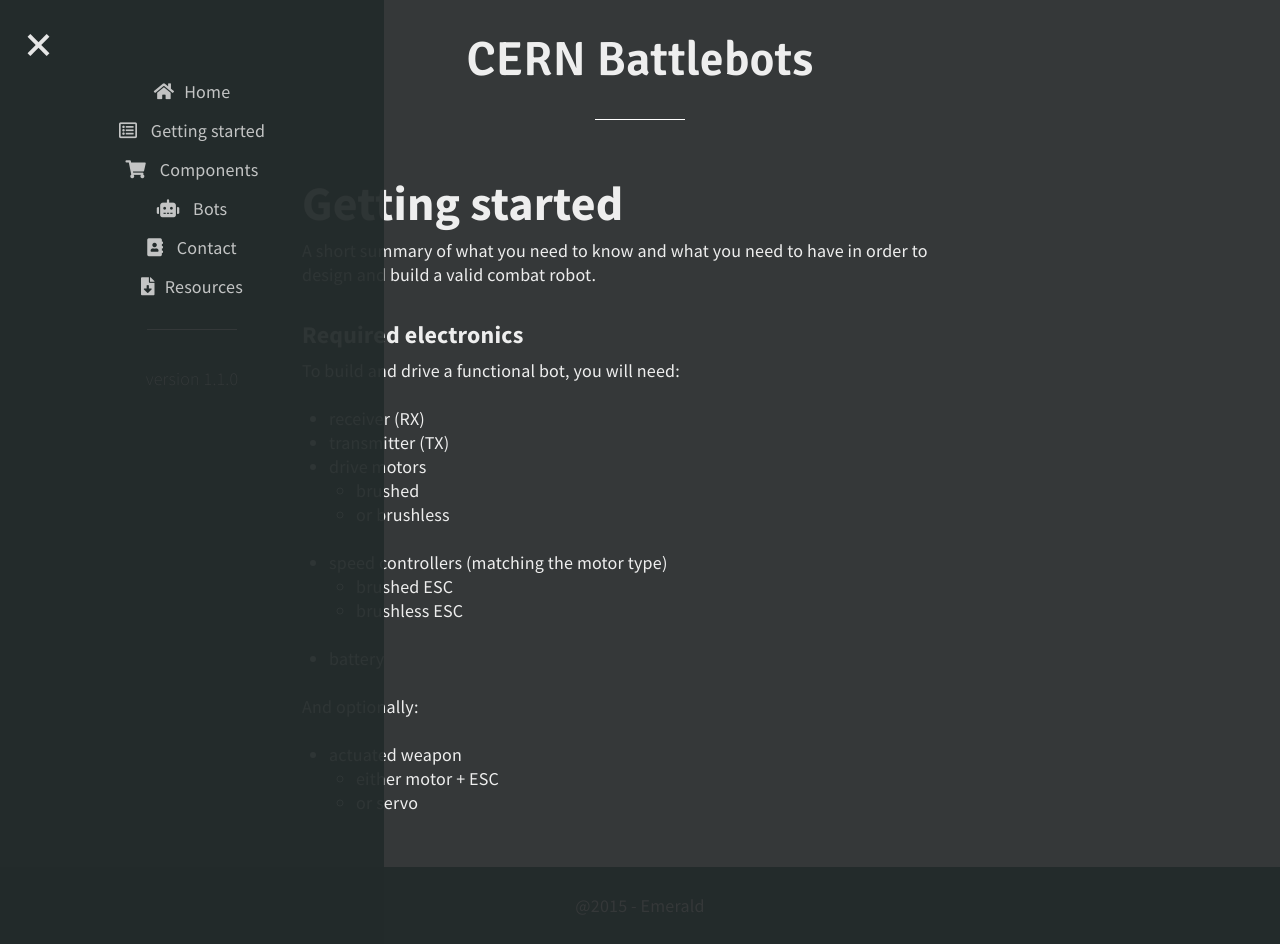
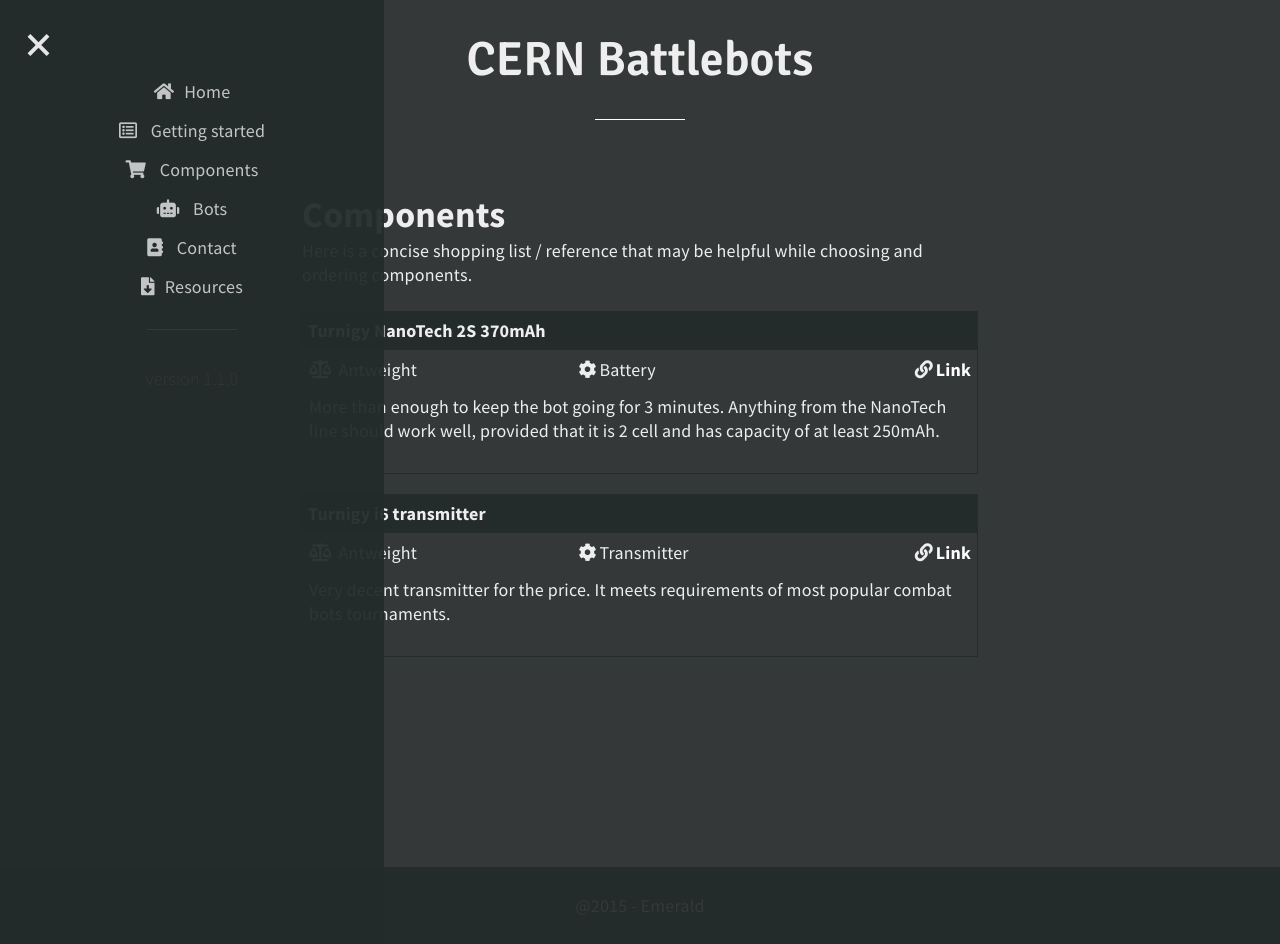
Before and after one commit to Styku/cern-battlebots, a Jekyll site: the page built from components.html, in a window 1280 px wide and 944 px high. Built offline with Jekyll 4.4.1, drawn with Linux system fonts in a browser that asks for light colours; nearby versions of some CDN libraries.

Commit message:
added components listing

```diff
--- a/_config.yml
+++ b/_config.yml
@@ -42,3 +42,6 @@
   bots:
     output: true
     permalink: /bots/:path/
+  parts:
+    output: true
+    permalink: /parts/:path/
--- a/_sass/custom.scss
+++ b/_sass/custom.scss
@@ -97,3 +97,39 @@
 .contact-form input[type=button]:hover{
 background: $main-color;
 }
+
+.part{
+  width: 100%;
+  margin: 20px auto;
+  border-spacing: 0px;
+}
+
+.part td{
+  padding: 6px;
+}
+
+.part .part-link{
+  width: 20%;
+  text-align: right;
+  border-right: 1px solid $main-color;
+}
+
+.part .part-weight{
+  width: 40%;
+  border-left: 1px solid $main-color;
+}
+
+.part .part-description{
+  border-left: 1px solid $main-color;
+  border-right: 1px solid $main-color;
+  border-bottom: 1px solid $main-color;
+}
+
+.part .part-name{
+  font-weight: bold;
+  background-color: $main-color;
+}
+
+.icon{
+  margin-right: 3px;
+}
--- /dev/null
+++ b/components.html
@@ -0,0 +1,26 @@
+---
+layout: page
+title: Components
+order: 2
+icon: fas fa-shopping-cart
+---
+<h2>Components</h2>
+<p>Here is a concise shopping list / reference that may be helpful while choosing
+and ordering components.</p>
+
+
+	{% for part in site.parts %}
+	<table class="part">
+		<tr>
+			<td colspan="3" class="part-name">{{ part.name }}</td>
+		</tr>
+		<tr>
+			<td class="part-weight"><i class="fas fa-balance-scale icon"></i> {{ part.weight }}</td>
+			<td class="part-category"><i class="fas fa-cog icon"></i>{{ part.category }}</td>
+			<td class="part-link"><i class="fas fa-link icon"></i><a href="{{ part.link }}" target="_blank">Link</a></td>
+		</tr>
+		<tr>
+			<td colspan="3" class="part-description">{{ part.content }}</td>
+		</tr>
+	</table>
+  {% endfor %}
--- a/components.md
+++ /dev/null
@@ -1,27 +0,0 @@
----
-layout: page
-title: Components
-order: 2
-icon: fas fa-shopping-cart
----
-# Getting started
-A short summary of what you need to know and what you need to have in order to
-design and build a valid combat robot.
-
-### Required electronics
-To build and drive a functional bot, you will need:
-
-* receiver (RX)
-* transmitter (TX)
-* drive motors
-  - brushed
-  - or brushless
-* speed controllers (matching the motor type)
-  - brushed ESC
-  - brushless ESC
-* battery
-
-And optionally:
-* actuated weapon
-  - either motor + ESC
-  - or servo
```
Also changed, not shown: _parts/nanotech-2s-370mah.md (added, +9 -0 lines), _parts/turnigy-i6-tx.md (added, +8 -0 lines).
